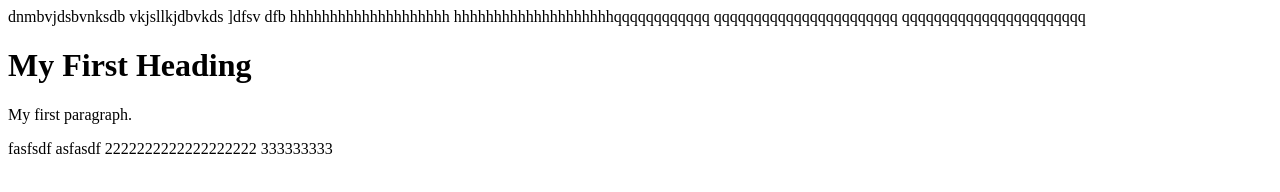
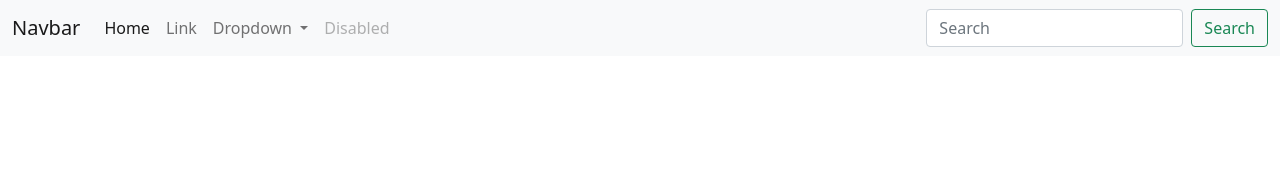
Before and after one commit to vikasvrm22/conflictsample, a plain HTML site: page contact.html in a window 1280 px wide. Drawn offline with nearby package versions, Linux system fonts and the light colour scheme.

Commit message:
added nav bar from master

```diff
--- a/contact.html
+++ b/contact.html
@@ -1,23 +1,62 @@
-<!DOCTYPE html>
-<html>
-<body>
-dnmbvjdsbvnksdb vkjsllkjdbvkds
-]dfsv
-dfb
- hhhhhhhhhhhhhhhhhhhh
- hhhhhhhhhhhhhhhhhhhhqqqqqqqqqqqq
+<!doctype html>
+<html lang="en">
+  <head>
+    <!-- Required meta tags -->
+    <meta charset="utf-8">
+    <meta name="viewport" content="width=device-width, initial-scale=1">
 
- qqqqqqqqqqqqqqqqqqqqqqq
+    <!-- Bootstrap CSS -->
+    <link href="https://cdn.jsdelivr.net/npm/bootstrap@5.1.0/dist/css/bootstrap.min.css" rel="stylesheet" integrity="sha384-KyZXEAg3QhqLMpG8r+8fhAXLRk2vvoC2f3B09zVXn8CA5QIVfZOJ3BCsw2P0p/We" crossorigin="anonymous">
 
- qqqqqqqqqqqqqqqqqqqqqqq
-<h1>My First Heading</h1>
-<p>My first paragraph.</p>
-
-</body>
-</html>
+    <nav class="navbar navbar-expand-lg navbar-light bg-light">
+        <div class="container-fluid">
+          <a class="navbar-brand" href="#">Navbar</a>
+          <button class="navbar-toggler" type="button" data-bs-toggle="collapse" data-bs-target="#navbarSupportedContent" aria-controls="navbarSupportedContent" aria-expanded="false" aria-label="Toggle navigation">
+            <span class="navbar-toggler-icon"></span>
+          </button>
+          <div class="collapse navbar-collapse" id="navbarSupportedContent">
+            <ul class="navbar-nav me-auto mb-2 mb-lg-0">
+              <li class="nav-item">
+                <a class="nav-link active" aria-current="page" href="#">Home</a>
+              </li>
+              <li class="nav-item">
+                <a class="nav-link" href="#">Link</a>
+              </li>
+              <li class="nav-item dropdown">
+                <a class="nav-link dropdown-toggle" href="#" id="navbarDropdown" role="button" data-bs-toggle="dropdown" aria-expanded="false">
+                  Dropdown
+                </a>
+                <ul class="dropdown-menu" aria-labelledby="navbarDropdown">
+                  <li><a class="dropdown-item" href="#">Action</a></li>
+                  <li><a class="dropdown-item" href="#">Another action</a></li>
+                  <li><hr class="dropdown-divider"></li>
+                  <li><a class="dropdown-item" href="#">Something else here</a></li>
+                </ul>
+              </li>
+              <li class="nav-item">
+                <a class="nav-link disabled" href="#" tabindex="-1" aria-disabled="true">Disabled</a>
+              </li>
+            </ul>
+            <form class="d-flex">
+              <input class="form-control me-2" type="search" placeholder="Search" aria-label="Search">
+              <button class="btn btn-outline-success" type="submit">Search</button>
+            </form>
+          </div>
+        </div>
+      </nav>
+  </head>
+  <body>
 
 
-fasfsdf
-asfasdf
-2222222222222222222
-333333333
+    <!-- Optional JavaScript; choose one of the two! -->
+
+    <!-- Option 1: Bootstrap Bundle with Popper -->
+    <script src="https://cdn.jsdelivr.net/npm/bootstrap@5.1.0/dist/js/bootstrap.bundle.min.js" integrity="sha384-U1DAWAznBHeqEIlVSCgzq+c9gqGAJn5c/t99JyeKa9xxaYpSvHU5awsuZVVFIhvj" crossorigin="anonymous"></script>
+
+    <!-- Option 2: Separate Popper and Bootstrap JS -->
+    <!--
+    <script src="https://cdn.jsdelivr.net/npm/@popperjs/core@2.9.3/dist/umd/popper.min.js" integrity="sha384-eMNCOe7tC1doHpGoWe/6oMVemdAVTMs2xqW4mwXrXsW0L84Iytr2wi5v2QjrP/xp" crossorigin="anonymous"></script>
+    <script src="https://cdn.jsdelivr.net/npm/bootstrap@5.1.0/dist/js/bootstrap.min.js" integrity="sha384-cn7l7gDp0eyniUwwAZgrzD06kc/tftFf19TOAs2zVinnD/C7E91j9yyk5//jjpt/" crossorigin="anonymous"></script>
+    -->
+  </body>
+</html>
```
